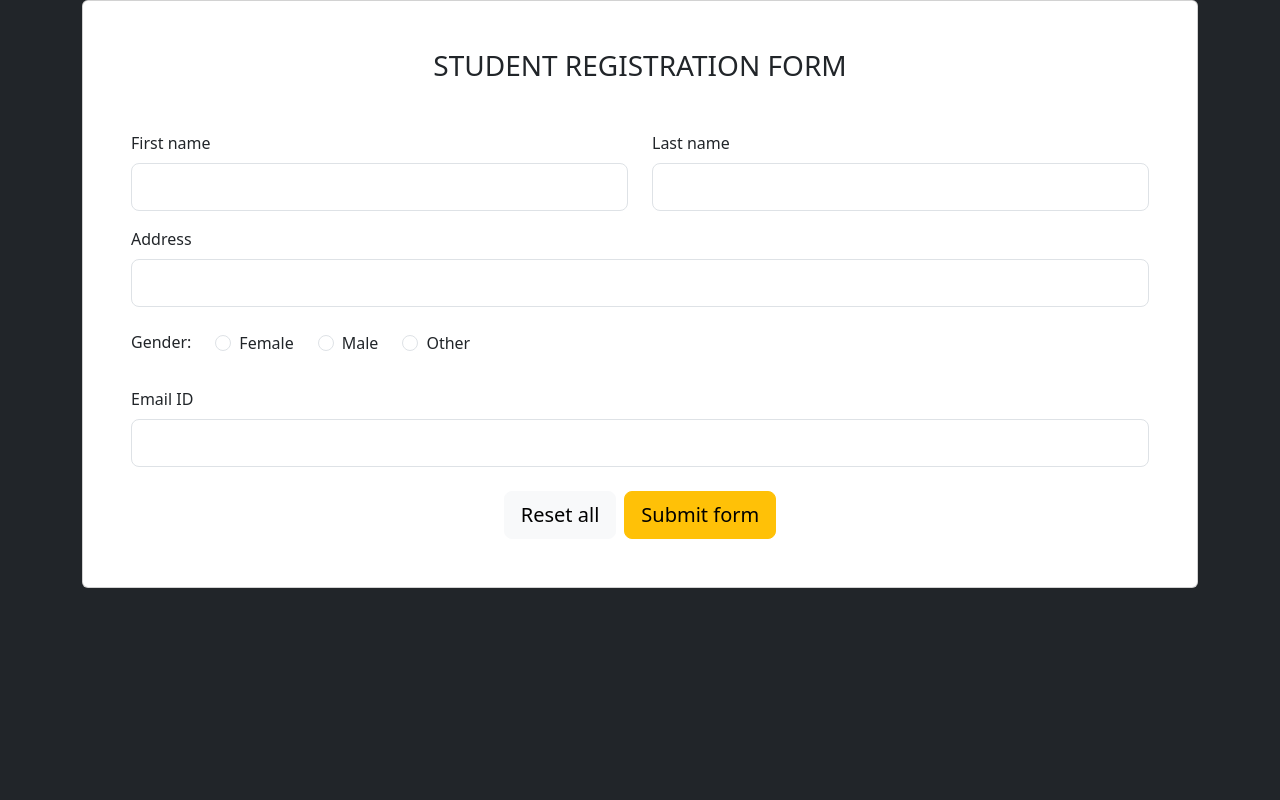
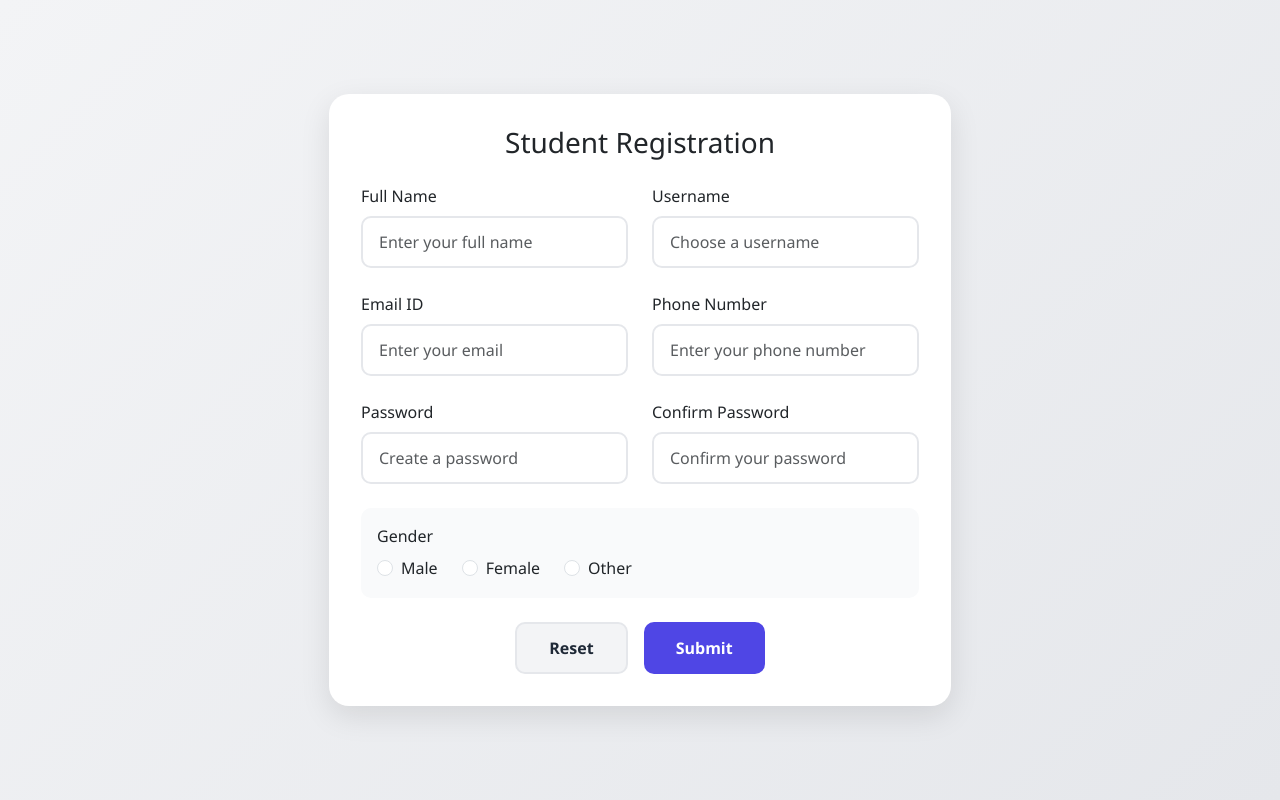
Before and after one commit to mdsa757/DevOps, a Flask app: page / in a window 1280 px wide. Run offline with Flask 3, Linux system fonts and the light colour scheme; some libraries are stand-ins or nearby versions.

Commit message:
PROGRAMS COMPLETED

```diff
--- a/app.py
+++ b/app.py
@@ -6,5 +6,5 @@ app = Flask(__name__)
 def home():
     return render_template('main.html')
 
-if __name__ == '__main__':
-    app.run(debug=True)
+if __name__ == "__main__":
+    app.run(host="0.0.0.0", port=5000, debug=True)
--- a/templates/main.html
+++ b/templates/main.html
@@ -1,4 +1,3 @@
-  <!-- hi -->
 <!DOCTYPE html>
 <html lang="en">
 <head>
@@ -7,124 +6,231 @@
     <title>Student Registration Form</title>
     <link rel="stylesheet" href="https://cdnjs.cloudflare.com/ajax/libs/bootstrap/5.3.0/css/bootstrap.min.css">
     <style>
-          .custom-alert {
+        body {
+            min-height: 100vh;
+            display: flex;
+            align-items: center;
+            justify-content: center;
+            padding: 20px 0;
+            background: linear-gradient(135deg, #f3f4f6 0%, #e5e7eb 100%);
+            font-family: 'Segoe UI', system-ui, -apple-system, sans-serif;
+        }
+        .container {
+            max-width: 1200px;
+            width: 100%;
+            margin: 0 auto;
+            padding: 0 20px;
+            display: flex;
+            justify-content: center;
+        }
+        .card {
+            background: white;
+            border: none;
+            border-radius: 20px;
+            box-shadow: 0 10px 30px rgba(0, 0, 0, 0.1);
+            transition: transform 0.3s ease;
+            width: 100%;
+            max-width: 1000px;
+        }
+        .card:hover {
+            transform: translateY(-5px);
+        }
+        .p-md-5 {
+            padding: 2rem !important;
+        }
+        .form-row {
+            display: grid;
+            grid-template-columns: repeat(2, 1fr);
+            gap: 1.5rem;
+            margin-bottom: 1.5rem;
+        }
+        .form-control {
+            border: 2px solid #e5e7eb;
+            border-radius: 10px;
+            padding: 0.75rem 1rem;
+            transition: all 0.3s ease;
+        }
+        .form-control:focus {
+            border-color: #4f46e5;
+            box-shadow: 0 0 0 3px rgba(79, 70, 229, 0.1);
+        }
+        .form-control.is-invalid {
+            border-color: #ef4444;
+        }
+        .btn {
+            padding: 0.75rem 2rem;
+            border-radius: 10px;
+            font-weight: 600;
+            transition: all 0.3s ease;
+        }
+        .btn-warning {
+            background: #4f46e5;
+            border: none;
+            color: white;
+        }
+        .btn-warning:hover {
+            background: #818cf8;
+            transform: translateY(-2px);
+        }
+        .btn-light {
+            background: #f3f4f6;
+            border: 2px solid #e5e7eb;
+            color: #1f2937;
+        }
+        .btn-light:hover {
+            background: #e5e7eb;
+            transform: translateY(-2px);
+        }
+        #msg {
+            margin-top: 1rem;
+            padding: 1rem;
+            border-radius: 10px;
             display: none;
-              position: fixed;
-              top: 50%;
-              left: 50%;
-              transform: translate(-50%, -50%);
-              z-index: 1050;
-              background: white;
-              padding: 20px;
+            animation: slideIn 0.3s ease;
+        }
+        .error {
+            background-color: #fee2e2;
+            color: #ef4444;
+            border: 1px solid #fecaca;
+        }
+        .success {
+            background-color: #dcfce7;
+            color: #10b981;
+            border: 1px solid #bbf7d0;
+        }
+        @keyframes slideIn {
+            from { transform: translateY(-10px); opacity: 0; }
+            to { transform: translateY(0); opacity: 1; }
+        }
+        .gender-section {
+            grid-column: 1 / -1;
+            background: #f9fafb;
             border-radius: 10px;
-              box-shadow: 0 4px 8px rgba(0, 0, 0, 0.2);
-              text-align: center;
+            padding: 1rem;
+            margin-bottom: 1.5rem;
         }
-          .custom-alert h5 {
-              margin-bottom: 15px;
+        .button-section {
+            grid-column: 1 / -1;
+            display: flex;
+            justify-content: center;
+            gap: 1rem;
         }
-          .custom-alert button {
-              margin-top: 10px;
+        @media (max-width: 768px) {
+            .form-row {
+                grid-template-columns: 1fr;
+            }
+            .container {
+                max-width: 100%;
+                padding: 0 15px;
+            }
+            .card {
+                max-width: 100%;
+            }
         }
     </style>
 </head>
-  <body class="bg-dark">
+<body>
 <section>
     <div class="container">
         <div class="card">
             <div class="col">
                 <div class="p-md-5">
-                  <h3 class="mb-5 text-center">STUDENT REGISTRATION FORM</h3>
+                    <h3 class="text-center mb-4">Student Registration</h3>
 
-                  <div class="row mb-3">
-                    <div class="col">
-                        <label class="form-label" for="fname">First name</label>
-                        <input type="text" id="fname" class="form-control form-control-lg">
+                    <div class="form-row">
+                        <div>
+                            <label class="form-label" for="full">Full Name</label>
+                            <input type="text" id="full" class="form-control" placeholder="Enter your full name">
                         </div>
-                    <div class="col">
-                        <label class="form-label" for="lname">Last name</label>
-                        <input type="text" id="lname" class="form-control form-control-lg">
+
+                        <div>
+                            <label class="form-label" for="userName">Username</label>
+                            <input type="text" id="userName" class="form-control" placeholder="Choose a username">
+                        </div>
+
+                        <div>
+                            <label class="form-label" for="email">Email ID</label>
+                            <input type="email" id="email" class="form-control" placeholder="Enter your email">
+                        </div>
+
+                        <div>
+                            <label class="form-label" for="phn">Phone Number</label>
+                            <input type="tel" id="phn" class="form-control" placeholder="Enter your phone number">
+                        </div>
+
+                        <div>
+                            <label class="form-label" for="psw">Password</label>
+                            <input type="password" id="psw" class="form-control" placeholder="Create a password">
+                        </div>
+
+                        <div>
+                            <label class="form-label" for="cpsw">Confirm Password</label>
+                            <input type="password" id="cpsw" class="form-control" placeholder="Confirm your password">
                         </div>
                     </div>
 
-                  <div class="mb-3">
-                    <label class="form-label" for="address">Address</label>
-                    <input type="text" id="address" class="form-control form-control-lg">
+                    <div class="gender-section">
+                        <label class="form-label">Gender</label>
+                        <div class="d-flex gap-4">
+                            <div class="form-check">
+                                <input class="form-check-input" type="radio" name="gender" id="dt1" value="Male">
+                                <label class="form-check-label" for="dt1">Male</label>
                             </div>
-
-                  <div class="d-md-flex justify-content-start align-items-center mb-4 py-2">
-                      <h6 class="mb-0 me-4">Gender: </h6>
-                      <div class="form-check form-check-inline mb-0 me-4">
-                        <input class="form-check-input" type="radio" name="inlineRadioOptions" id="femaleGender" value="Female">
-                        <label class="form-check-label" for="femaleGender">Female</label>
+                            <div class="form-check">
+                                <input class="form-check-input" type="radio" name="gender" id="dt2" value="Female">
+                                <label class="form-check-label" for="dt2">Female</label>
                             </div>
-                      <div class="form-check form-check-inline mb-0 me-4">
-                        <input class="form-check-input" type="radio" name="inlineRadioOptions" id="maleGender" value="Male">
-                        <label class="form-check-label" for="maleGender">Male</label>
+                            <div class="form-check">
+                                <input class="form-check-input" type="radio" name="gender" id="dt3" value="Other">
+                                <label class="form-check-label" for="dt3">Other</label>
                             </div>
-                      <div class="form-check form-check-inline mb-0">
-                        <input class="form-check-input" type="radio" name="inlineRadioOptions" id="otherGender" value="Other">
-                        <label class="form-check-label" for="otherGender">Other</label>
                         </div>
                     </div>
 
-                  <div class="mb-4">
-                    <label for="email" class="form-label">Email ID</label>
-                    <input type="email" id="email" class="form-control form-control-lg">
+                    <div class="button-section">
+                        <button type="button" class="btn btn-light" id="resetBtn">Reset</button>
+                        <button type="submit" class="btn btn-warning" id="submitBtn">Submit</button>
                     </div>
 
-                  <div class="d-flex justify-content-center">
-                    <button type="button" class="btn btn-light btn-lg" id="resetBtn">Reset all</button>
-                    <button type="button" class="btn btn-warning btn-lg ms-2" id="submitBtn">Submit form</button>
-                  </div>
-
+                    <div id="msg"></div>
                 </div>
             </div>
         </div>
     </div>
 </section>
 
-  <div class="custom-alert" id="successAlert">
-      <h5>Form Submitted Successfully!</h5>
-      <button class="btn btn-success" id="closeAlert">OK</button>
-  </div>
-
 <script src="https://cdnjs.cloudflare.com/ajax/libs/bootstrap/5.3.0/js/bootstrap.bundle.min.js"></script>
 <script>
     document.getElementById("submitBtn").addEventListener("click", function () {
         let isValid = true;
+        const msgDiv = document.getElementById("msg");
+        msgDiv.style.display = "block";
 
-          const firstName = document.getElementById("fname");
-          const lastName = document.getElementById("lname");
-          const address = document.getElementById("address");
+        const fullName = document.getElementById("full");
+        const userName = document.getElementById("userName");
         const email = document.getElementById("email");
-          const gender = document.querySelector('input[name="inlineRadioOptions"]:checked');
+        const phone = document.getElementById("phn");
+        const password = document.getElementById("psw");
+        const confirmPassword = document.getElementById("cpsw");
+        const gender = document.querySelector('input[name="gender"]:checked');
 
         // Reset all field styles
-          [firstName, lastName, address, email].forEach(field => field.classList.remove("is-invalid"));
+        [fullName, userName, email, phone, password, confirmPassword].forEach(field => field.classList.remove("is-invalid"));
 
-          // Validate first name
-          if (!firstName.value.trim()) {
-              firstName.classList.add("is-invalid");
+        // Validate full name
+        if (!fullName.value.trim()) {
+            fullName.classList.add("is-invalid");
             isValid = false;
+            msgDiv.innerHTML = "Please enter your full name";
+            msgDiv.className = "error";
         }
 
-          // Validate last name
-          if (!lastName.value.trim()) {
-              lastName.classList.add("is-invalid");
+        // Validate username
+        if (!userName.value.trim()) {
+            userName.classList.add("is-invalid");
             isValid = false;
-          }
-
-          // Validate address
-          if (!address.value.trim()) {
-              address.classList.add("is-invalid");
-              isValid = false;
-          }
-
-          // Validate gender
-          if (!gender) {
-              alert("Please select your gender.");
-              isValid = false;
+            msgDiv.innerHTML = "Please enter a username";
+            msgDiv.className = "error";
         }
 
         // Validate email
@@ -132,32 +238,66 @@
         if (!email.value.trim() || !emailPattern.test(email.value)) {
             email.classList.add("is-invalid");
             isValid = false;
+            msgDiv.innerHTML = "Please enter a valid email address";
+            msgDiv.className = "error";
+        }
+
+        // Validate phone number
+        const phonePattern = /^\d{10}$/;
+        if (!phone.value.trim() || !phonePattern.test(phone.value)) {
+            phone.classList.add("is-invalid");
+            isValid = false;
+            msgDiv.innerHTML = "Please enter a valid 10-digit phone number";
+            msgDiv.className = "error";
+        }
+
+        // Validate password
+        if (!password.value.trim() || password.value.length < 6) {
+            password.classList.add("is-invalid");
+            isValid = false;
+            msgDiv.innerHTML = "Password must be at least 6 characters long";
+            msgDiv.className = "error";
+        }
+
+        // Validate confirm password
+        if (password.value !== confirmPassword.value) {
+            confirmPassword.classList.add("is-invalid");
+            isValid = false;
+            msgDiv.innerHTML = "Passwords do not match";
+            msgDiv.className = "error";
+        }
+
+        // Validate gender
+        if (!gender) {
+            isValid = false;
+            msgDiv.innerHTML = "Please select your gender";
+            msgDiv.className = "error";
         }
 
         if (isValid) {
-              // Show custom alert
-              const alertBox = document.getElementById("successAlert");
-              alertBox.style.display = "block";
+            msgDiv.innerHTML = "Form submitted successfully!";
+            msgDiv.className = "success";
 
             // Clear all inputs
-              document.getElementById("fname").value = "";
-              document.getElementById("lname").value = "";
-              document.getElementById("address").value = "";
-              document.getElementById("email").value = "";
-              document.querySelectorAll('input[name="inlineRadioOptions"]').forEach(input => input.checked = false);
+            fullName.value = "";
+            userName.value = "";
+            email.value = "";
+            phone.value = "";
+            password.value = "";
+            confirmPassword.value = "";
+            document.querySelectorAll('input[name="gender"]').forEach(input => input.checked = false);
         }
     });
 
-      document.getElementById("closeAlert").addEventListener("click", function () {
-          document.getElementById("successAlert").style.display = "none";
-      });
-
     document.getElementById("resetBtn").addEventListener("click", function () {
-          document.getElementById("fname").value = "";
-          document.getElementById("lname").value = "";
-          document.getElementById("address").value = "";
+        document.getElementById("full").value = "";
+        document.getElementById("userName").value = "";
         document.getElementById("email").value = "";
-          document.querySelectorAll('input[name="inlineRadioOptions"]').forEach(input => input.checked = false);
+        document.getElementById("phn").value = "";
+        document.getElementById("psw").value = "";
+        document.getElementById("cpsw").value = "";
+        document.querySelectorAll('input[name="gender"]').forEach(input => input.checked = false);
+        document.getElementById("msg").style.display = "none";
     });
 </script>
 </body>
```
Also changed, not shown: JS_Testing/add.html (added, +23 -0 lines), JS_Testing/test.py (added, +31 -0 lines), flask-app.yaml (added, +34 -0 lines), test.py (added, +81 -0 lines), requirements.txt (renamed from templates/requirements.txt), 3 other files. Lines whose indentation alone changed are shown as unchanged.
